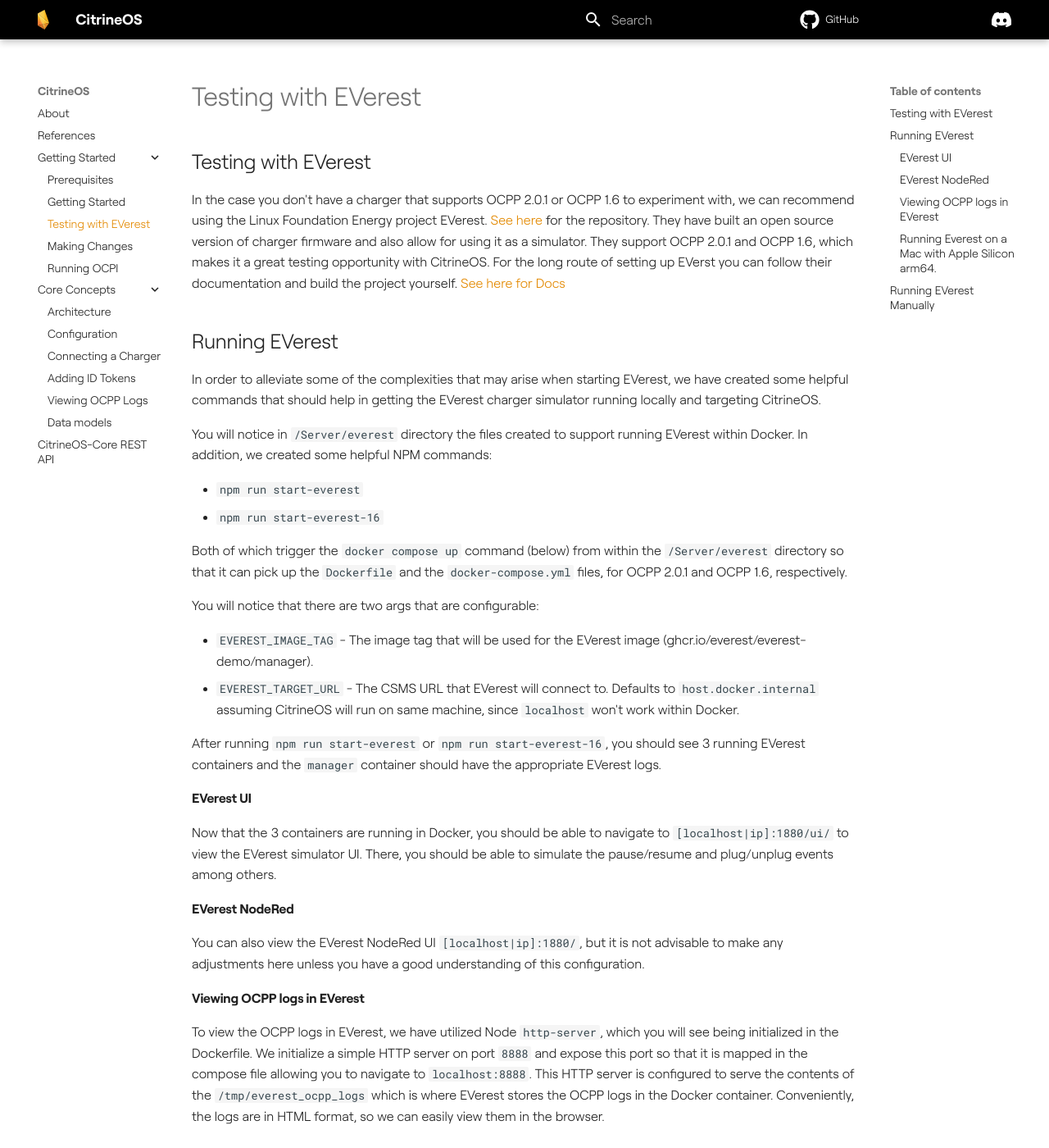
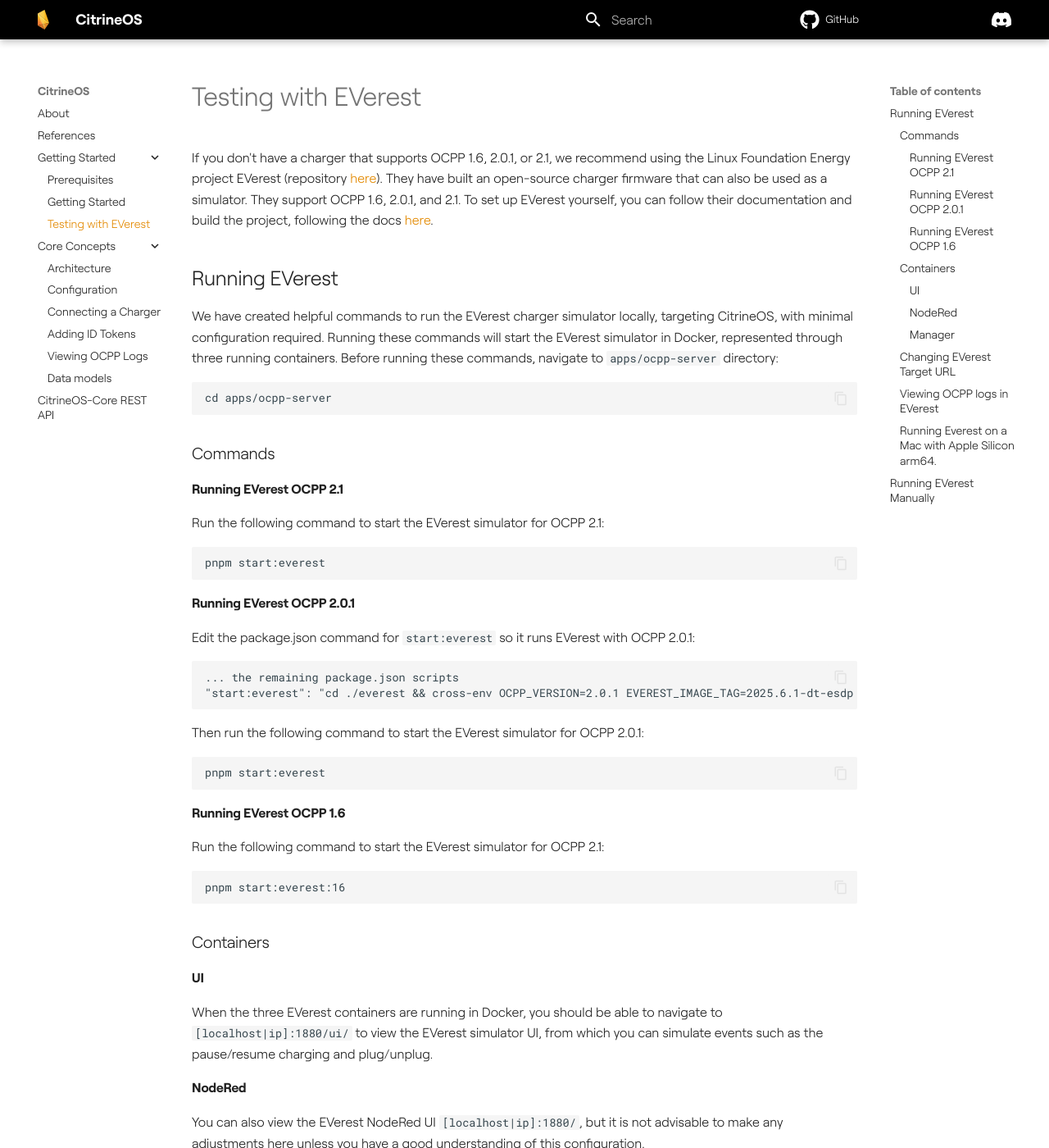
Before and after one commit to citrineos/citrineos.github.io, an MkDocs documentation site: the page built from docs/getting-started/testing-with-everest.md, in a window 1280 px wide and 1400 px high. Shown: the whole window at 82% size. Built offline with MkDocs 1.6.1 and Material for MkDocs 9.7.7, drawn with Linux system fonts in a browser that asks for light colours; plug-ins that fetch from the network failed and are left out; comment, search, counter and statistics services are not loaded; the version menu is left out; some of the changed text lies outside the part shown.

Commit message:
feature: updating everest docs

```diff
--- a/docs/getting-started/testing-with-everest.md
+++ b/docs/getting-started/testing-with-everest.md
@@ -2,45 +2,82 @@
 title: Testing with EVerest
 ---
 
-# Testing with EVerest
-
-In the case you don't have a charger that supports OCPP 2.0.1 or OCPP 1.6 to experiment with, we can recommend using the Linux
-Foundation Energy project EVerest. [See here](https://github.com/EVerest) for the repository.  They have built an open source version of
-charger firmware and also allow for using it as a simulator. They support OCPP 2.0.1 and OCPP 1.6, which makes it a great testing
-opportunity with CitrineOS. For the long route of setting up EVerst you can follow their documentation and build
-the project yourself. [See here for Docs](https://everest.github.io/latest/general/03_quick_start_guide.html)
+If you don't have a charger that supports OCPP 1.6, 2.0.1, or 2.1, we recommend using the Linux
+Foundation Energy project EVerest (repository [here](https://github.com/EVerest)). They have built an open-source charger
+firmware that can also be used as a simulator. They support OCPP 1.6, 2.0.1, and 2.1. To set up EVerest yourself, you can
+follow their documentation and build the project, following the docs [here](https://everest.github.io/latest/how-to-guides/getting-started/get-started-sw.html).
 
 # Running EVerest
-In order to alleviate some of the complexities that may arise when starting EVerest, we have created
-some helpful commands that should help in getting the EVerest charger simulator running locally and targeting
-CitrineOS.
+We have created helpful commands to run the EVerest charger simulator locally, targeting CitrineOS, with minimal configuration required.
+Running these commands will start the EVerest simulator in Docker, represented through three running containers. Before running these commands, navigate to `apps/ocpp-server` directory:
 
-You will notice in `/Server/everest` directory the files created to support running EVerest within Docker.
-In addition, we created some helpful NPM commands:
+    cd apps/ocpp-server
 
-- `npm run start-everest`
-- `npm run start-everest-16`
+## Commands
 
-Both of which trigger the `docker compose up` command (below) from within
-the `/Server/everest` directory so that it can pick up the `Dockerfile` and the `docker-compose.yml` files, for OCPP 2.0.1 and OCPP 1.6, respectively.
+### Running EVerest OCPP 2.1
 
-You will notice that there are two args that are configurable:
+Run the following command to start the EVerest simulator for OCPP 2.1:
 
-- `EVEREST_IMAGE_TAG` - The image tag that will be used for the EVerest image (ghcr.io/everest/everest-demo/manager).
-- `EVEREST_TARGET_URL` - The CSMS URL that EVerest will connect to. Defaults to `host.docker.internal` assuming CitrineOS will run on same machine, since `localhost` won't work within Docker.
+    pnpm start:everest
 
-After running `npm run start-everest` or `npm run start-everest-16`, you should see 3 running EVerest containers
-and the `manager` container should have the appropriate EVerest logs.
+### Running EVerest OCPP 2.0.1
 
-### EVerest UI
-Now that the 3 containers are running in Docker, you should be able to navigate to `[localhost|ip]:1880/ui/` to view
-the EVerest simulator UI. There, you should be able to simulate the pause/resume and plug/unplug events among others.
+Edit the package.json command for `start:everest` so it runs EVerest with OCPP 2.0.1:
 
-### EVerest NodeRed
+    ... the remaining package.json scripts
+    "start:everest": "cd ./everest && cross-env OCPP_VERSION=2.0.1 EVEREST_IMAGE_TAG=2025.6.1-dt-esdp docker compose up -d",
+
+Then run the following command to start the EVerest simulator for OCPP 2.0.1:
+
+    pnpm start:everest
+
+### Running EVerest OCPP 1.6
+
+Run the following command to start the EVerest simulator for OCPP 2.1:
+
+    pnpm start:everest:16
+
+## Containers
+
+### UI
+When the three EVerest containers are running in Docker, you should be able to navigate to `[localhost|ip]:1880/ui/` to view
+the EVerest simulator UI, from which you can simulate events such as the pause/resume charging and plug/unplug.
+
+### NodeRed
 You can also view the EVerest NodeRed UI `[localhost|ip]:1880/`, but it is not advisable to make any adjustments here
 unless you have a good understanding of this configuration.
 
-### Viewing OCPP logs in EVerest
+### Manager
+The `manager` container will contain any and all logs regarding the EVerest simulator.
+
+## Changing EVerest Target URL
+
+Running EVerest using the commands above will connect the simulator to `ws://host.docker.internal:8081/cp001` by default.
+To change the target URL, you can do the following:
+
+**1. Navigate to the `everest` folder:**
+
+    cd apps/ocpp-server/everest
+
+**2. Open `start.sh` in a text editor of your choice.**
+
+**3. Edit the `EVEREST_TARGET_URL` variable to the desired URL.**
+
+**4. Take down the EVerest containers (if they're running):**
+
+    docker compose down
+
+**5. Rebuild the EVerest containers:**
+
+    docker compose build
+
+**6. Navigate back to `ocpp-server` and rerun EVerest:**
+
+    cd ../
+    pnpm start:everest
+
+## Viewing OCPP logs in EVerest
 To view the OCPP logs in EVerest, we have utilized Node `http-server`, which you will see being initialized
 in the Dockerfile. We initialize a simple HTTP server on port `8888` and expose this port so that it is
 mapped in the compose file allowing you to navigate to `localhost:8888`. This HTTP server is configured to
--- a/mkdocs.yml
+++ b/mkdocs.yml
@@ -7,8 +7,6 @@
       - getting-started/prerequisites.md
       - getting-started/getting-started.md
       - getting-started/testing-with-everest.md
-      - getting-started/making-changes.md
-      - getting-started/running-ocpi.md
   - Core Concepts:
       - core-concepts/architecture.md
       - core-concepts/configuration.md
```
